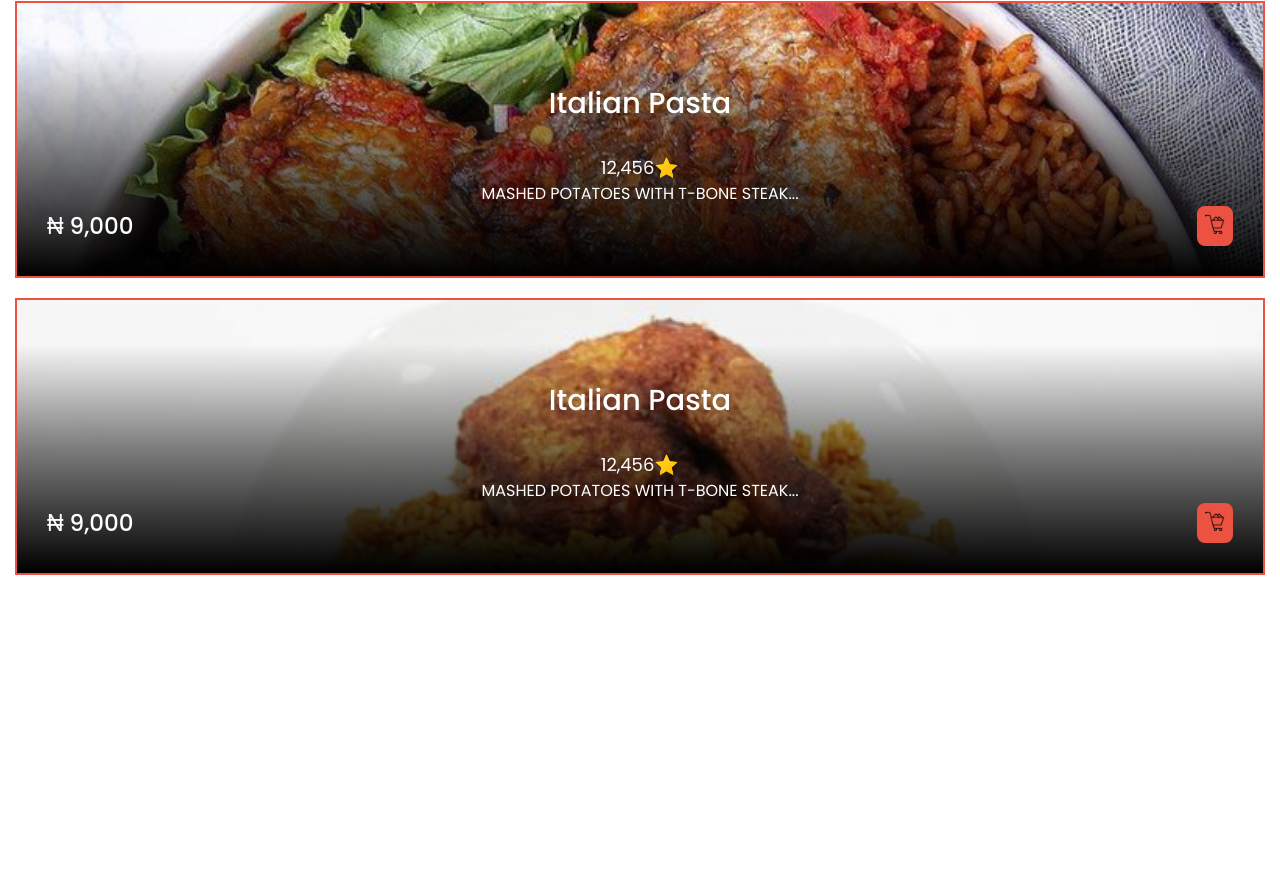
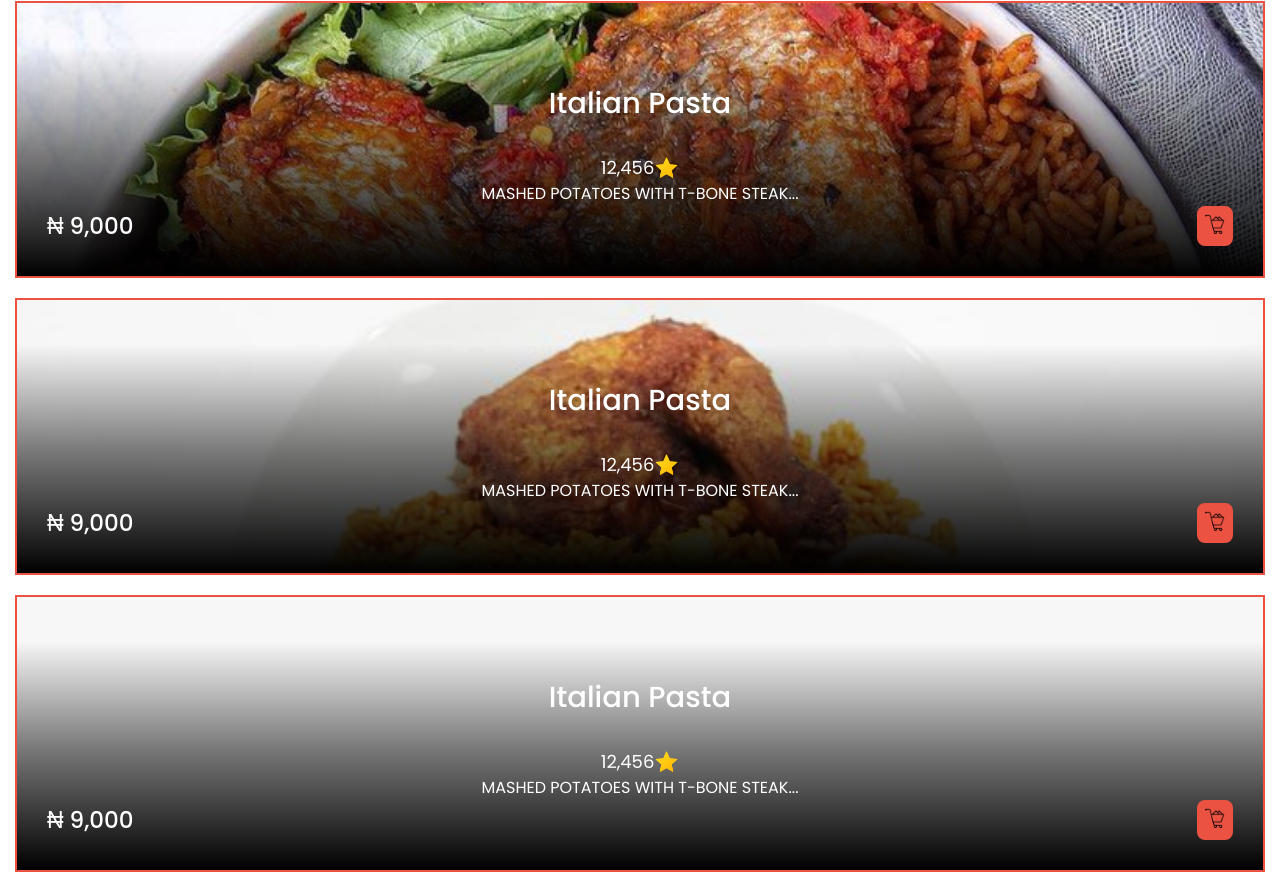
Before and after one commit to Ibizugbe/Capstone-Project-1, a website: page index.html in a window 1280 px wide. Shown: the part 905-1777 px from the top of the page. Before the commit the page ends 1480 px from the top, so only its background shows below. Drawn offline with Linux system fonts and the light colour scheme.

Commit message:
add third dish and style

```diff
--- a/index.html
+++ b/index.html
@@ -126,6 +126,33 @@
               </p>
             </div>
           </div>
+          <!-- 3rd-dish -->
+          <div class="dish-card" id="dish-card3">
+            <div class="card-body">
+              <p class="dish-name">Italian Pasta</p>
+              <p class="dish-rating">
+                12,456
+                <img
+                  src="./Assets/icons/icons8-star-48.png"
+                  width="25px"
+                  alt=""
+                />
+              </p>
+              <p class="dish-description">
+                Mashed potatoes with T-bone steak...
+              </p>
+              <p class="order">
+                ₦ 9,000
+                <span class="cart">
+                  <img
+                    src="./Assets/icons/icons8-buying-50.png"
+                    width="20px"
+                    alt=""
+                  />
+                </span>
+              </p>
+            </div>
+          </div>
         </div>
       </section>
     </main>
```
